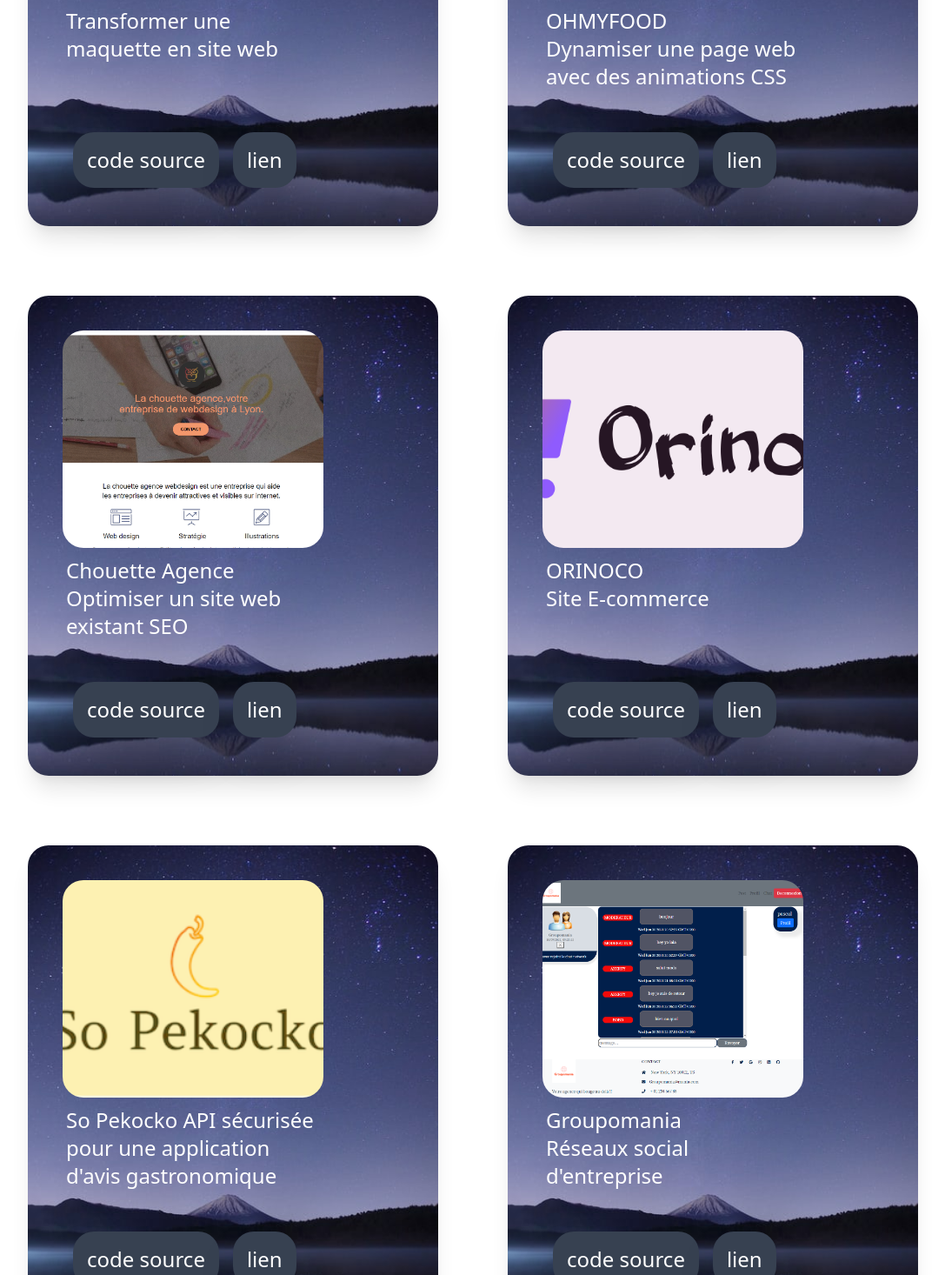
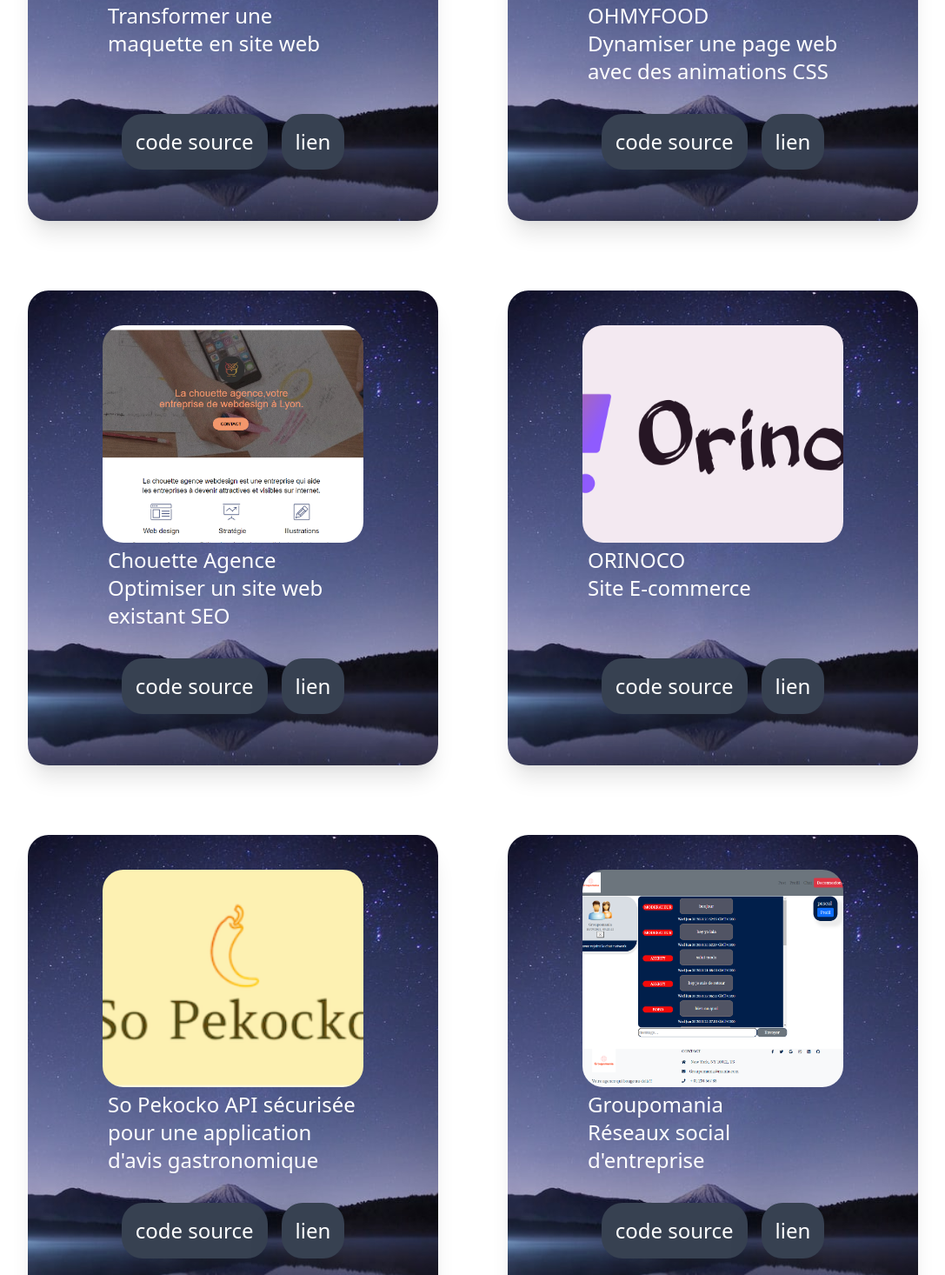
Before and after one commit to Hadidi09/portfolio-hadramy, a Next.js app: page /components/projets in a window 1280 px wide. Shown: the part 484-1950 px from the top of the page at 87% size, without its empty margins (96-1183 px from the left). Built offline with nearby package versions, Linux system fonts and the light colour scheme.

Commit message:
test responsive 1.3

```diff
--- a/pages/components/competences.js
+++ b/pages/components/competences.js
@@ -20,7 +20,7 @@
     return (
       <section className="w-screen mt-20  "  id="competences">
        <div className="flex justify-center items-center">
-            <h2 className=" bg-gray-800 text-white text-2xl rounded-3xl px-4 py-2 cursor-pointer hover:bg-gray-100 hover:text-gray-900  ">
+            <h2 className=" bg-gray-800 text-white text-2xl rounded-3xl px-4 py-2 cursor-pointer transition duration-300 ease-in transform hover:bg-gray-500 hover:text-white hover:scale-90   uppercase  ">
             Compétences
             </h2>
        </div>
--- a/pages/components/projets.js
+++ b/pages/components/projets.js
@@ -12,14 +12,14 @@
     <div className="contentprojet flex flex-col justify-center pt-6  lg:items-center " id="projets">
 
       <div className="flex justify-center">
-        <h2 className=" bg-gray-800 text-white text-2xl rounded-3xl my-8 px-4 py-2 cursor-pointer hover:bg-gray-100 hover:text-gray-900  ">
+        <h2 className=" bg-gray-800 text-white text-2xl rounded-3xl px-4 py-2 cursor-pointer transition duration-300 ease-in transform hover:bg-gray-500 hover:text-white hover:scale-90   uppercase  my-8">
           Mes Projets
         </h2>
       </div>
 
       <div className="card-maquette  md:grid grid-cols-2  gap-8 sm:flex flex-col justify-center items-center sm:my-8">
-        <div className="cards-contents bg-stars-sky bg-cover p-10 m-6 w-max md:w-11/12 md:m-1 lg:w-max lg:m-6  cursor-pointer rounded-3xl shadow-xl transiton duration-1000 ease-in-out transform hover:scale-110  ">
-          <div className="content-maquette  ">
+        <div className="cards-contents bg-stars-sky bg-cover p-10 m-6 w-max md:w-11/12 md:m-1 lg:w-max lg:m-6  cursor-pointer rounded-3xl shadow-xl transiton duration-700 ease-in-out transform md:hover:scale-110   ">
+          <div className="content-maquette flex justify-center flex-col items-center  ">
             <Image
               src={Raquette}
               alt="maquette responsive"
@@ -29,17 +29,17 @@
               className=" rounded-3xl   object-cover "
             />
 
-            <div className="flex  p-1 flex-col">
-              <h3 className="w-72  h-36 text-2xl text-white ">
+            <div className="flex p-1 flex-col justify-center items-center">
+              <h3 className="w-72 md:w-60 lg:w-72 h-36 text-2xl text-white ">
                 Transformer une maquette en site web
               </h3>
-              <div className="source flex flex-row w-96">
-                <h4 className=" w-max button bg-gray-700 text-white  p-4 shadow-2xl mx-2 rounded-3xl text-2xl hover:bg-gray-100 hover:text-gray-900 focus:ring-opacity-25 focus:ring-gray-500  ">
+              <div className="source flex flex-row justify-center w-96">
+                <h4 className=" w-max button bg-gray-700 text-white  p-4 shadow-2xl mx-2 rounded-3xl text-2xl transition duration-300 ease-in hover:bg-gray-100 hover:text-gray-900  animate-bounce   ">
                   <Link href="https://github.com/Hadidi09/projet_cv">
                     <a target="_blank" rel="noopener" >code source</a>
                   </Link>
                 </h4>
-                <h4 className="w-max bg-gray-700 text-white  p-4 shadow-2xl  mx-2 rounded-3xl text-2xl hover:bg-gray-100 hover:text-gray-900 ">
+                <h4 className="w-max bg-gray-700 text-white  p-4 shadow-2xl  mx-2 rounded-3xl text-2xl transition duration-300 ease-in hover:bg-gray-100 hover:text-gray-900  animate-bounce ">
                  <Link href="https://hadidi09.github.io/projet_cv/">
                     <a target="_blank" rel="noopener" >lien</a>
                   </Link>
@@ -48,9 +48,9 @@
             </div>
           </div>
         </div>
-        <div className="cards-contents bg-stars-sky bg-cover p-10 m-6 w-max md:w-11/12 md:m-1 lg:w-max lg:m-6  cursor-pointer rounded-3xl shadow-xl transiton duration-1000 ease-in-out transform hover:scale-110 ">
+        <div className="cards-contents bg-stars-sky bg-cover p-10 m-6 w-max md:w-11/12 md:m-1 lg:w-max lg:m-6  cursor-pointer rounded-3xl shadow-xl transiton duration-1000 ease-in-out transform md:hover:scale-110 ">
 
-            <div className="content-maquette  ">
+            <div className="content-maquette flex justify-center flex-col items-center  ">
               <Image
                 src={MyFood}
                 alt="oh my food site web"
@@ -60,18 +60,18 @@
                 className=" rounded-3xl   object-cover "
               />
 
-              <div className="flex  p-1 flex-col">
-                <h3 className="w-72  h-36 text-2xl text-white ">
+              <div className="flex  p-1 flex-col justify-center items-center">
+                <h3 className="w-72 md:w-60 lg:w-72 h-36 text-2xl text-white ">
                   OHMYFOOD <br /> Dynamiser une page web avec des animations CSS
                 </h3>
-                <div className="source flex flex-row w-96">
-                  <h4 className=" w-max button bg-gray-700 text-white  p-4 shadow-2xl mx-2 rounded-3xl text-2xl hover:bg-gray-100 hover:text-gray-900 focus:ring-opacity-25 focus:ring-gray-500  ">
+                <div className="source flex flex-row justify-center w-96">
+                  <h4 className=" w-max button bg-gray-700 text-white  p-4 shadow-2xl mx-2 rounded-3xl text-2xl transition duration-300 ease-in hover:bg-gray-100 hover:text-gray-900  animate-bounce   ">
                     <Link href="https://github.com/Hadidi09/N-DIAYE-cheikh-el-Hadramy_3_01-07-2020">
                       <a target="_blank" rel="noopener" >code source</a>
                     </Link>
 
                   </h4>
-                  <h4 className="w-max bg-gray-700 text-white  p-4 shadow-2xl  mx-2 rounded-3xl text-2xl hover:bg-gray-100 hover:text-gray-900 ">
+                  <h4 className="w-max bg-gray-700 text-white  p-4 shadow-2xl  mx-2 rounded-3xl text-2xl transition duration-300 ease-in hover:bg-gray-100 hover:text-gray-900  animate-bounce ">
                     <Link href="https://hadidi09.github.io/N-DIAYE-cheikh-el-Hadramy_3_01-07-2020/">
                       <a target="_blank" rel="noopener" >lien</a>
                     </Link>
@@ -81,9 +81,9 @@
             </div>
 
         </div>
-        <div className="cards-contents bg-stars-sky bg-cover p-10 m-6 w-max md:w-11/12 md:m-1 lg:w-max lg:m-6  cursor-pointer rounded-3xl shadow-xl transiton duration-1000 ease-in-out transform hover:scale-110 ">
+        <div className="cards-contents bg-stars-sky bg-cover p-10 m-6 w-max md:w-11/12 md:m-1 lg:w-max lg:m-6  cursor-pointer rounded-3xl shadow-xl transiton duration-1000 ease-in-out transform md:hover:scale-110 ">
 
-            <div className="content-maquette  ">
+            <div className="content-maquette flex justify-center flex-col items-center  ">
               <Image
                 src={Chouette}
                 alt="la chouette agence SEO"
@@ -93,17 +93,17 @@
                 className=" rounded-3xl   object-cover "
               />
 
-              <div className="flex  p-1 flex-col">
-                <h3 className="w-72  h-36 text-2xl text-white ">
+              <div className="flex  p-1 flex-col justify-center items-center">
+                <h3 className="w-72 md:w-60 lg:w-72 h-36 text-2xl text-white ">
                   Chouette Agence <br /> Optimiser un site web existant SEO
                 </h3>
-                <div className="source flex flex-row w-96">
-                  <h4 className=" w-max button bg-gray-700 text-white  p-4 shadow-2xl mx-2 rounded-3xl text-2xl hover:bg-gray-100 hover:text-gray-900 focus:ring-opacity-25 focus:ring-gray-500  ">
+                <div className="source flex flex-row justify-center w-96">
+                  <h4 className=" w-max button bg-gray-700 text-white  p-4 shadow-2xl mx-2 rounded-3xl text-2xl transition duration-300 ease-in hover:bg-gray-100 hover:text-gray-900  animate-bounce   ">
                     <Link href="https://github.com/Hadidi09/Chouette-version-2">
                       <a target="_blank" rel="noopener" >code source</a>
                     </Link>
                   </h4>
-                  <h4 className="w-max bg-gray-700 text-white  p-4 shadow-2xl  mx-2 rounded-3xl text-2xl hover:bg-gray-100 hover:text-gray-900 ">
+                  <h4 className="w-max bg-gray-700 text-white  p-4 shadow-2xl  mx-2 rounded-3xl text-2xl transition duration-300 ease-in hover:bg-gray-100 hover:text-gray-900  animate-bounce ">
                     <Link href="https://hadidi09.github.io/Chouette-version-2/">
                       <a target="_blank" rel="noopener" >lien</a>
                     </Link>
@@ -113,9 +113,9 @@
             </div>
 
         </div>
-        <div className="cards-contents bg-stars-sky bg-cover p-10 m-6 w-max md:w-11/12 md:m-1 lg:w-max lg:m-6  cursor-pointer rounded-3xl shadow-xl transiton duration-1000 ease-in-out transform hover:scale-110 ">
+        <div className="cards-contents bg-stars-sky bg-cover p-10 m-6 w-max md:w-11/12 md:m-1 lg:w-max lg:m-6  cursor-pointer rounded-3xl shadow-xl transiton duration-1000 ease-in-out transform md:hover:scale-110 ">
 
-            <div className="content-maquette  ">
+            <div className="content-maquette flex justify-center flex-col items-center  ">
               <Image
                 src={OrinocoJs}
                 alt="site E-commerce Orinoco"
@@ -125,15 +125,15 @@
                 className=" rounded-3xl   object-cover "
               />
 
-              <div className="flex  p-1 flex-col">
-                <h3 className="w-72  h-36 text-2xl text-white">ORINOCO <br /> Site E-commerce</h3>
-                <div className="source flex flex-row w-96">
-                  <h4 className=" w-max button bg-gray-700 text-white  p-4 shadow-2xl mx-2 rounded-3xl text-2xl hover:bg-gray-100 hover:text-gray-900 focus:ring-opacity-25 focus:ring-gray-500  ">
+              <div className="flex  p-1 flex-col justify-center items-center">
+                <h3 className="w-72 md:w-60 lg:w-72 h-36 text-2xl text-white">ORINOCO <br /> Site E-commerce</h3>
+                <div className="source flex flex-row justify-center w-96">
+                  <h4 className=" w-max button bg-gray-700 text-white  p-4 shadow-2xl mx-2 rounded-3xl text-2xl transition duration-300 ease-in hover:bg-gray-100 hover:text-gray-900  animate-bounce   ">
                   <Link href="https://github.com/Hadidi09/Projet_5_Orinoco_JS">
                     <a target="_blank" rel="noopener" >code source</a>
                   </Link>
                   </h4>
-                  <h4 className="w-max bg-gray-700 text-white  p-4 shadow-2xl  mx-2 rounded-3xl text-2xl hover:bg-gray-100 hover:text-gray-900 ">
+                  <h4 className="w-max bg-gray-700 text-white  p-4 shadow-2xl  mx-2 rounded-3xl text-2xl transition duration-300 ease-in hover:bg-gray-100 hover:text-gray-900  animate-bounce ">
                     <Link href="https://projet-5-orinoco-js.vercel.app/">
                       <a target="_blank" rel="noopener" >lien</a>
                     </Link>
@@ -143,9 +143,9 @@
             </div>
 
         </div>
-        <div className="cards-contents bg-stars-sky bg-cover p-10 m-6 w-max md:w-11/12 md:m-1 lg:w-max lg:m-6  cursor-pointer rounded-3xl shadow-xl transiton duration-1000 ease-in-out transform hover:scale-110 ">
+        <div className="cards-contents bg-stars-sky bg-cover p-10 m-6 w-max md:w-11/12 md:m-1 lg:w-max lg:m-6  cursor-pointer rounded-3xl shadow-xl transiton duration-1000 ease-in-out transform md:hover:scale-110 ">
 
-            <div className="content-maquette  ">
+            <div className="content-maquette flex justify-center flex-col items-center  ">
               <Image
                 src={Sopiquant}
                 alt="API de sauce piquante "
@@ -155,18 +155,18 @@
                 className=" rounded-3xl   object-cover "
               />
 
-              <div className="flex  p-1 flex-col">
-                <h3 className="w-72  h-36 text-2xl text-white ">
+              <div className="flex  p-1 flex-col justify-center items-center">
+                <h3 className="w-72 md:w-60 lg:w-72 h-36 text-2xl text-white ">
                   So Pekocko  API sécurisée<br /> pour une application
                   d'avis gastronomique
                 </h3>
-                <div className="source flex flex-row w-96">
-                  <h4 className=" w-max button bg-gray-700 text-white  p-4 shadow-2xl mx-2 rounded-3xl text-2xl hover:bg-gray-100 hover:text-gray-900 focus:ring-opacity-25 focus:ring-gray-500  ">
+                <div className="source flex flex-row justify-center w-96">
+                  <h4 className=" w-max button bg-gray-700 text-white  p-4 shadow-2xl mx-2 rounded-3xl text-2xl transition duration-300 ease-in hover:bg-gray-100 hover:text-gray-900  animate-bounce   ">
                     <Link href="https://github.com/Hadidi09/P6-sopekocko">
                       <a target="_blank" rel="noopener" >code source</a>
                     </Link>
                   </h4>
-                  <h4 className="w-max bg-gray-700 text-white  p-4 shadow-2xl  mx-2 rounded-3xl text-2xl hover:bg-gray-100 hover:text-gray-900 ">
+                  <h4 className="w-max bg-gray-700 text-white  p-4 shadow-2xl  mx-2 rounded-3xl text-2xl transition duration-300 ease-in hover:bg-gray-100 hover:text-gray-900  animate-bounce ">
                     <Link href="https://github.com/Hadidi09/P6-sopekocko">
                       <a target="_blank" rel="noopener" >lien</a>
                     </Link>
@@ -176,9 +176,9 @@
             </div>
 
         </div>
-        <div className="cards-contents bg-stars-sky bg-cover p-10 m-6 w-max md:w-11/12 md:m-1 lg:w-max lg:m-6  cursor-pointer rounded-3xl shadow-xl transiton duration-1000 ease-in-out transform hover:scale-110 ">
+        <div className="cards-contents bg-stars-sky bg-cover p-10 m-6 w-max md:w-11/12 md:m-1 lg:w-max lg:m-6  cursor-pointer rounded-3xl shadow-xl transiton duration-1000 ease-in-out transform md:hover:scale-110 ">
 
-            <div className="content-maquette  ">
+            <div className="content-maquette flex justify-center flex-col items-center  ">
               <Image
                 src={Groupomania}
                 alt="réseau social d'entreprise"
@@ -188,17 +188,17 @@
                 className=" rounded-3xl   object-cover "
               />
 
-              <div className="flex  p-1 flex-col">
-                <h3 className="w-72  h-36 text-2xl text-white ">
+              <div className="flex  p-1 flex-col justify-center items-center">
+                <h3 className="w-72 md:w-60 lg:w-72 h-36 text-2xl text-white ">
                   Groupomania <br /> Réseaux social d'entreprise
                 </h3>
-                <div className="source flex flex-row w-96">
-                  <h4 className=" w-max button bg-gray-700 text-white  p-4 shadow-2xl mx-2 rounded-3xl text-2xl hover:bg-gray-100 hover:text-gray-900 focus:ring-opacity-25 focus:ring-gray-500  ">
+                <div className="source flex flex-row justify-center w-96">
+                  <h4 className=" w-max button bg-gray-700 text-white  p-4 shadow-2xl mx-2 rounded-3xl text-2xl transition duration-300 ease-in hover:bg-gray-100 hover:text-gray-900  animate-bounce   ">
                     <Link href="https://github.com/Hadidi09/Projet7-grouppomania">
                       <a target="_blank" rel="noopener" >code source</a>
                     </Link>
                   </h4>
-                  <h4 className="w-max bg-gray-700 text-white  p-4 shadow-2xl  mx-2 rounded-3xl text-2xl hover:bg-gray-100 hover:text-gray-900 ">
+                  <h4 className="w-max bg-gray-700 text-white  p-4 shadow-2xl  mx-2 rounded-3xl text-2xl transition duration-300 ease-in hover:bg-gray-100 hover:text-gray-900  animate-bounce ">
                     <Link href="https://github.com/Hadidi09/Projet7-grouppomania">
                       <a target="_blank" rel="noopener" >lien</a>
                     </Link>
@@ -210,7 +210,7 @@
         </div>
       </div>
       <div className="flex justify-center">
-        <h2 className=" bg-gray-800 text-white text-2xl rounded-3xl my-8 px-4 py-2 cursor-pointer hover:bg-gray-100 hover:text-gray-900  ">
+        <h2 className=" bg-gray-800 text-white text-2xl rounded-3xl my-8  px-4 py-2 cursor-pointer transition duration-300 ease-in transform hover:bg-gray-500 hover:text-white hover:scale-90 uppercase">
           Mon CV
         </h2>
       </div>
```
Also changed, not shown: pages/components/Footer.js (+10 -0 lines), pages/components/Navbar.js (+8 -8 lines).
